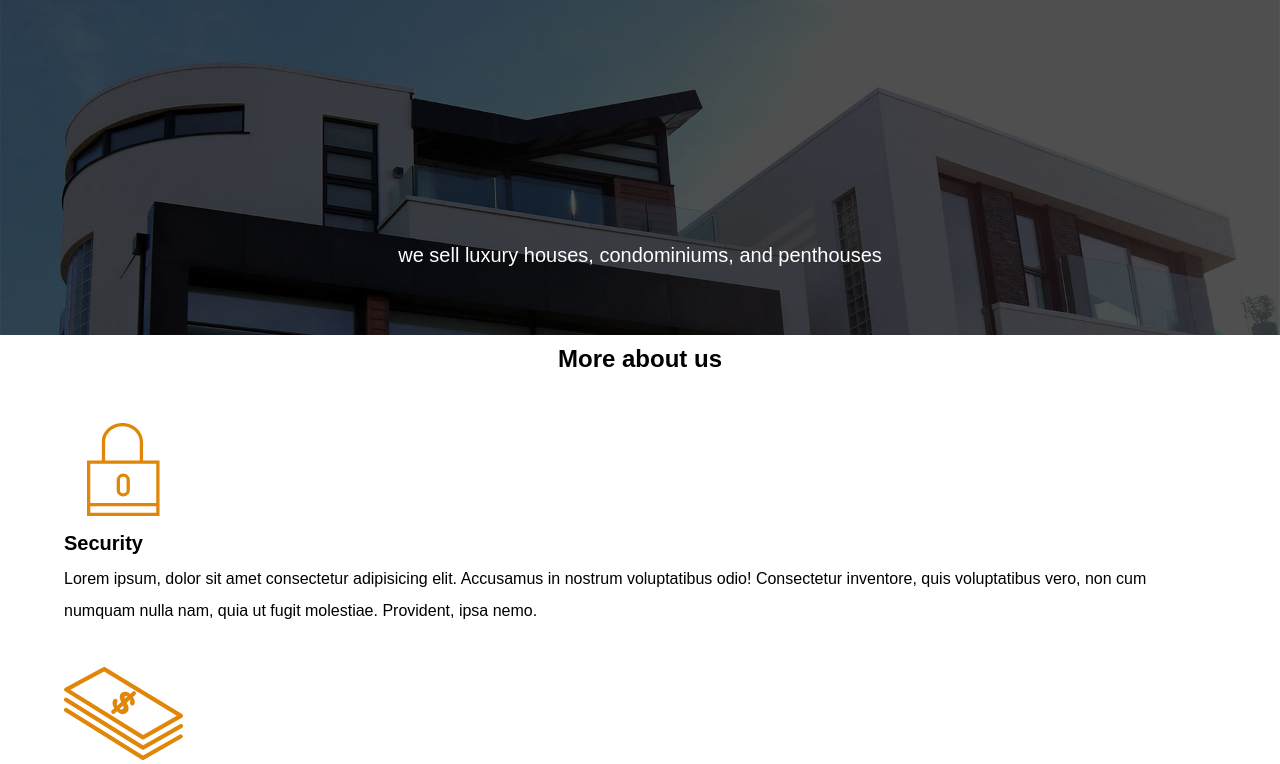
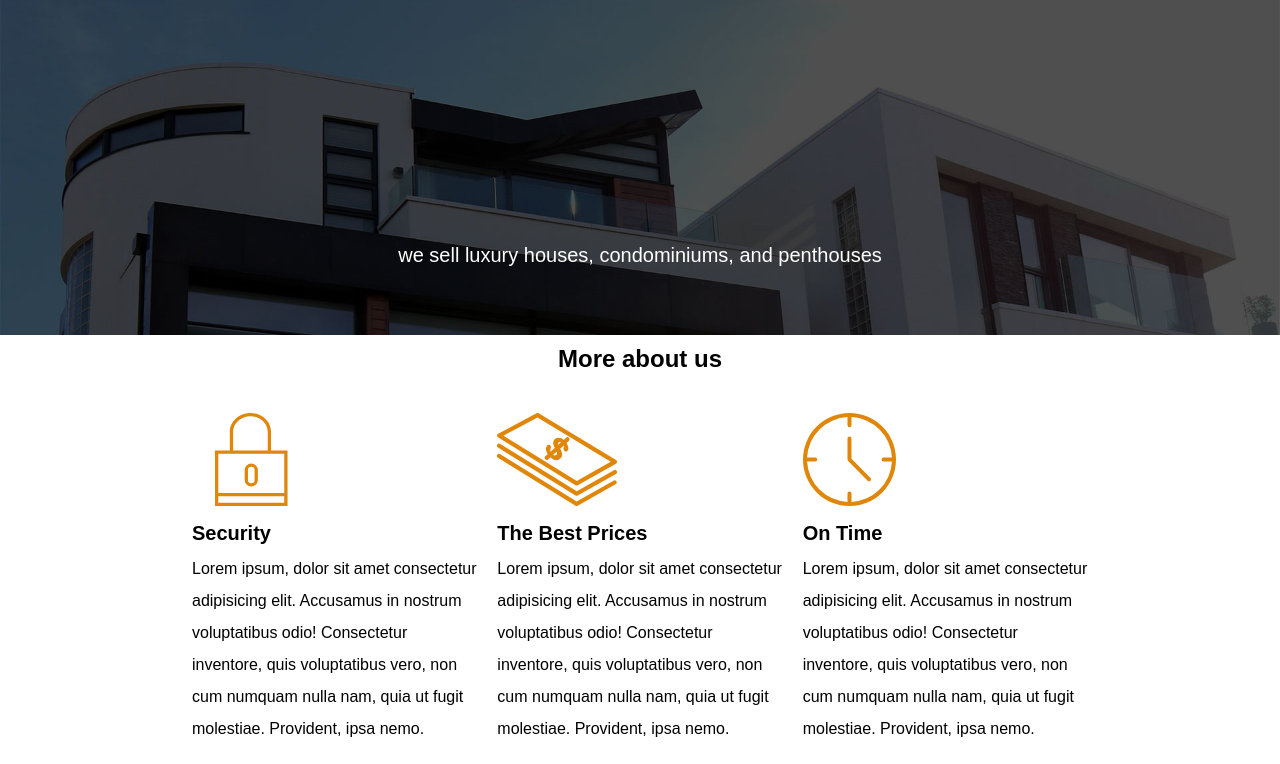
Before and after one commit to Its-isaku/Real-Estate, a plain HTML site: page index.html in a window 1280 px wide. Shown: the part 105-869 px from the top of the page. Drawn offline with Linux system fonts and the light colour scheme.

Commit message:
Final Report

```diff
--- a/styles/MyStyle.css
+++ b/styles/MyStyle.css
@@ -122,10 +122,17 @@ h2{
     font-size: 3.5rem;
 }
 
-.about-container{
-    display: flex;
-    width: 70%;
-    gap: 2rem;
+.about-container {
+    display: grid;
+    grid-template-columns: repeat(3, 1fr); /* Create 3 equal columns */
+    gap: 20px; /* Adjust the gap as needed */
+    width: 70%; /* Ensure the container takes 70% width */
+    margin: 0 auto; /* Center the container */
+}
+
+.item-container {
+    box-sizing: border-box;
+    margin: 10px 0; /* Adjust the margin as needed */
 }
 
 .announcement-container {
@@ -355,13 +362,16 @@ legend {
 }
 
 .about-container {
-    width: 90%;
-    display: flex;
-    justify-content: center;
-    align-items: center;
-    flex-wrap: wrap;
-    gap: 40px;
-    margin: 20px;
+    display: grid;
+    grid-template-columns: repeat(3, 1fr); /* Create 3 equal columns */
+    gap: 20px; /* Adjust the gap as needed */
+    width: 70%; /* Ensure the container takes 70% width */
+    margin: 0 auto; /* Center the container */
+}
+
+.item-container {
+    box-sizing: border-box;
+    margin: 10px 0; /* Adjust the margin as needed */
 }
 
 .about-card {
```
